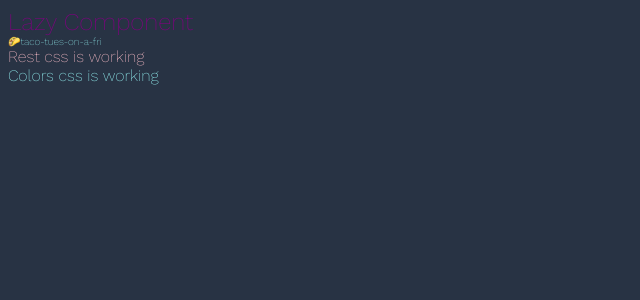
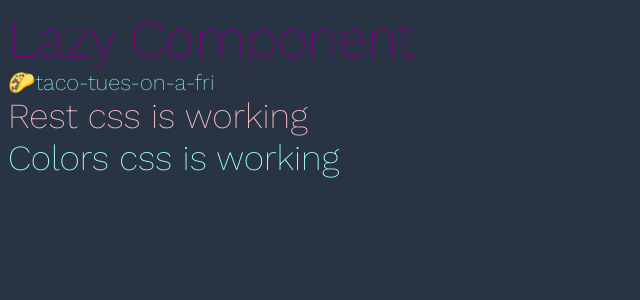
Before and after one commit to taco-tues-on-a-fri/name-dot-com-v2, a React app: page / in a window 1280 px wide. Shown: the top 300 px of the page, without its empty margins (0-640 px from the left). Built offline with nearby package versions, Linux system fonts and the light colour scheme.

Commit message:
Adjust typography styling

```diff
--- a/public/typography.css
+++ b/public/typography.css
@@ -1,9 +1,15 @@
+html {
+  -moz-osx-font-smoothing: grayscale;
+  -webkit-font-smoothing: antialiased;
+}
+
 body {
   font-family: 'Work Sans', sans-serif;
 }
 
 :root {
-  font-size: 62.5%;
+  /* font-size: 62.5%; */
+  font-size: min(max(1rem, 4vw), 22px);
   font-weight: 200;
   color: var(--text-light-cyan);
   --font-size--small: 1.4rem; /* 14px */
```
